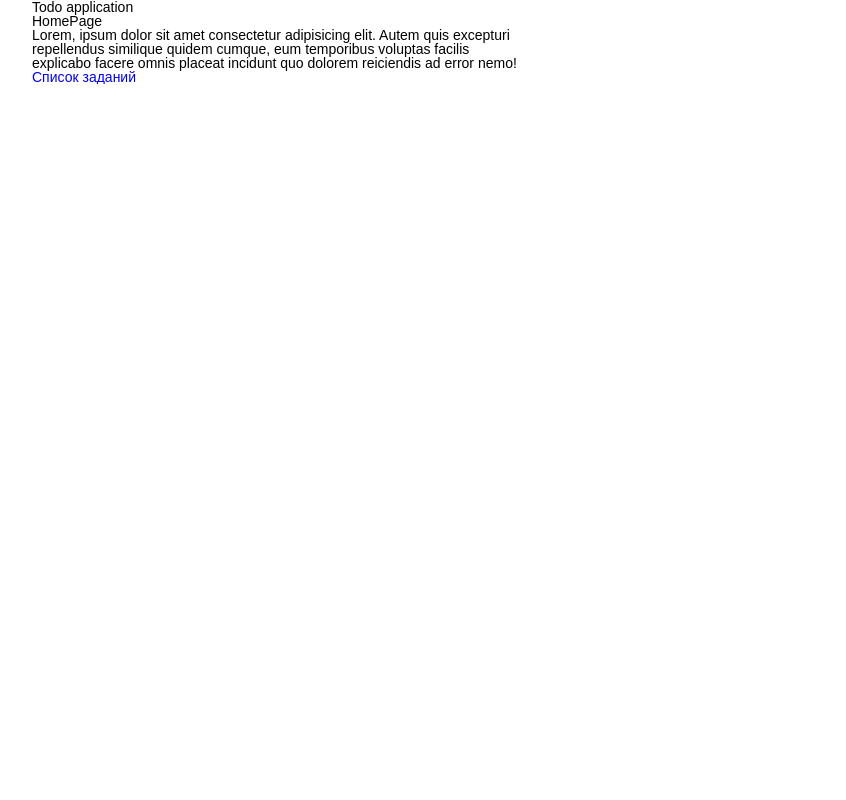
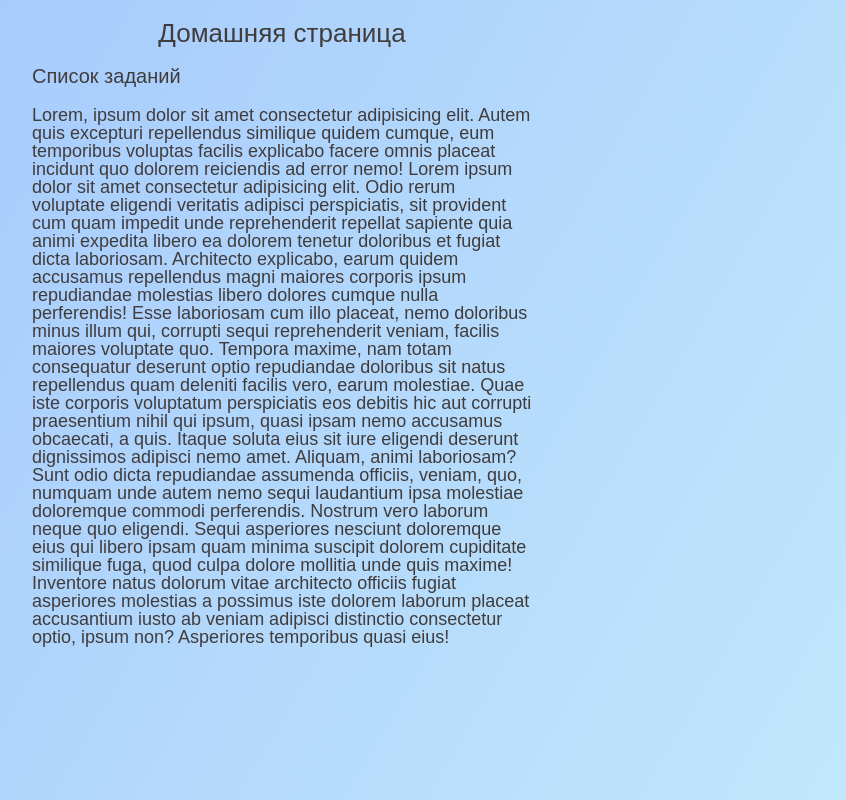
Before and after one commit to DanilovOV/todo-list-vue, a Vue app: page /#/ in a window 1280 px wide. Shown: the whole page, without its empty margins (358-1204 px from the left). Built offline with nearby package versions, Linux system fonts and the light colour scheme.

Commit message:
upgrade-ui

```diff
--- a/src/App.vue
+++ b/src/App.vue
@@ -1,7 +1,6 @@
 <template>
   <div class="wrapper">
     <div class="container">
-      <h1>Todo application</h1>
       <router-view />
     </div>
   </div>
@@ -10,6 +9,7 @@
 <style lang="scss">
 $fontfamily: 'Arial';
 $minwidth: 320px;
+$fontcolor: rgb(65, 60, 60);
 
 * {
   padding: 0;
@@ -39,13 +39,13 @@ aside {
 }
 html,
 body {
+  min-width: $minwidth;
+  color: $fontcolor;
   height: 100%;
   width: 100%;
   margin: 0;
   padding: 0;
-  min-width: $minwidth;
   position: relative;
-  color: #000;
 }
 body {
   font-size: 100%;
@@ -60,6 +60,7 @@ input,
 button,
 textarea {
   font-family: $fontfamily;
+  color: $fontcolor;
 }
 input::-ms-clear {
   display: none;
@@ -96,11 +97,14 @@ h6 {
 
 .wrapper {
   width: 100%;
-  min-height: 100%;
+  min-height: 100vh;
   overflow: hidden;
+
+  background-image: linear-gradient(120deg, #a1c4fd 0%, #c2e9fb 100%);
 }
 .container {
   width: 500px;
   margin: 0px auto;
+  padding-bottom: 30px;
 }
 </style>
--- a/src/components/AddTodo.vue
+++ b/src/components/AddTodo.vue
@@ -9,7 +9,7 @@
 export default {
   data() {
     return {
-      title: "",
+      title: '',
     };
   },
   methods: {
@@ -21,8 +21,8 @@ export default {
           completed: false,
         };
 
-        this.$emit("add-todo", newTodo);
-        this.title = "";
+        this.$emit('add-todo', newTodo);
+        this.title = '';
       }
     },
   },
@@ -34,14 +34,20 @@ form {
   margin: 30px 0;
   display: flex;
   justify-content: space-between;
-  width: 300px;
 }
 input {
-  border: 1px solid black;
-  padding: 2px;
+  padding: 4px;
+  flex: 1 0 auto;
+  margin-right: 30px;
+  font-size: 18px;
+  border-radius: 5px;
 }
 button {
-  padding: 5px;
-  border-radius: 5px;
+  padding: 10px;
+  font-size: 18px;
+  border-radius: 20px;
+  &:hover {
+    background-color: rgba(34, 77, 170, 0.2);
+  }
 }
 </style>
--- a/src/components/TodoItem.vue
+++ b/src/components/TodoItem.vue
@@ -26,8 +26,7 @@ li {
   display: flex;
   justify-content: space-between;
   align-items: center;
-  width: 300px;
-  border: 1px solid black;
+  border-bottom: 1px solid rgba(22, 22, 22, 0.35);
   padding: 10px;
   margin: 10px 0 0;
   font-size: 17px;
@@ -39,6 +38,9 @@ button {
   font-size: 18px;
   padding: 3px 8px;
   border-radius: 30%;
+  &:hover {
+    background-color: rgba(34, 77, 170, 0.2);
+  }
 }
 .done {
   text-decoration: line-through;
--- a/src/views/HomePage.vue
+++ b/src/views/HomePage.vue
@@ -1,9 +1,41 @@
 <template>
-  <div>HomePage</div>
-  <div>
+  <div class="header">Домашняя страница</div>
+  <router-link class="link" to="/todos">Список заданий</router-link>
+  <div class="text">
     Lorem, ipsum dolor sit amet consectetur adipisicing elit. Autem quis excepturi repellendus
     similique quidem cumque, eum temporibus voluptas facilis explicabo facere omnis placeat incidunt
-    quo dolorem reiciendis ad error nemo!
+    quo dolorem reiciendis ad error nemo! Lorem ipsum dolor sit amet consectetur adipisicing elit.
+    Odio rerum voluptate eligendi veritatis adipisci perspiciatis, sit provident cum quam impedit
+    unde reprehenderit repellat sapiente quia animi expedita libero ea dolorem tenetur doloribus et
+    fugiat dicta laboriosam. Architecto explicabo, earum quidem accusamus repellendus magni maiores
+    corporis ipsum repudiandae molestias libero dolores cumque nulla perferendis! Esse laboriosam
+    cum illo placeat, nemo doloribus minus illum qui, corrupti sequi reprehenderit veniam, facilis
+    maiores voluptate quo. Tempora maxime, nam totam consequatur deserunt optio repudiandae
+    doloribus sit natus repellendus quam deleniti facilis vero, earum molestiae. Quae iste corporis
+    voluptatum perspiciatis eos debitis hic aut corrupti praesentium nihil qui ipsum, quasi ipsam
+    nemo accusamus obcaecati, a quis. Itaque soluta eius sit iure eligendi deserunt dignissimos
+    adipisci nemo amet. Aliquam, animi laboriosam? Sunt odio dicta repudiandae assumenda officiis,
+    veniam, quo, numquam unde autem nemo sequi laudantium ipsa molestiae doloremque commodi
+    perferendis. Nostrum vero laborum neque quo eligendi. Sequi asperiores nesciunt doloremque eius
+    qui libero ipsam quam minima suscipit dolorem cupiditate similique fuga, quod culpa dolore
+    mollitia unde quis maxime! Inventore natus dolorum vitae architecto officiis fugiat asperiores
+    molestias a possimus iste dolorem laborum placeat accusantium iusto ab veniam adipisci
+    distinctio consectetur optio, ipsum non? Asperiores temporibus quasi eius!
   </div>
-  <router-link to="/todos">Список заданий</router-link>
 </template>
+
+<style scoped>
+.header {
+  font-size: 26px;
+  text-align: center;
+  margin: 20px 0;
+}
+.text {
+  font-size: 18px;
+  margin: 20px 0 0;
+}
+.link {
+  color: inherit;
+  font-size: 20px;
+}
+</style>
--- a/src/views/Todos.vue
+++ b/src/views/Todos.vue
@@ -1,13 +1,15 @@
 <template>
   <div>
-    <div>Задания</div>
-    <router-link to="/">Домашняя страница</router-link>
+    <div class="header">Задания</div>
+    <router-link class="link" to="/">Домашняя страница</router-link>
     <AddTodo @add-todo="addTodo" />
+
     <select v-model="filter">
       <option value="all">Все задания</option>
       <option value="completed">Выполненные</option>
       <option value="not-completed">Невыполненные</option>
     </select>
+
     <TodoList v-if="filteredTodos.length" v-bind:todos="filteredTodos" @remove-todo="removeTodo" />
     <p v-else>Нет заданий!</p>
   </div>
@@ -56,3 +58,22 @@ export default {
   },
 };
 </script>
+
+<style lang="scss" scoped>
+.header {
+  font-size: 26px;
+  text-align: center;
+  margin: 20px 0;
+}
+select {
+  width: 130px;
+  font-size: 16px;
+  padding: 8px 5px;
+  border-radius: 5px;
+  cursor: pointer;
+}
+.link {
+  color: inherit;
+  font-size: 20px;
+}
+</style>
```
Also changed, not shown: src/components/TodoList.vue (+3 -6 lines).
